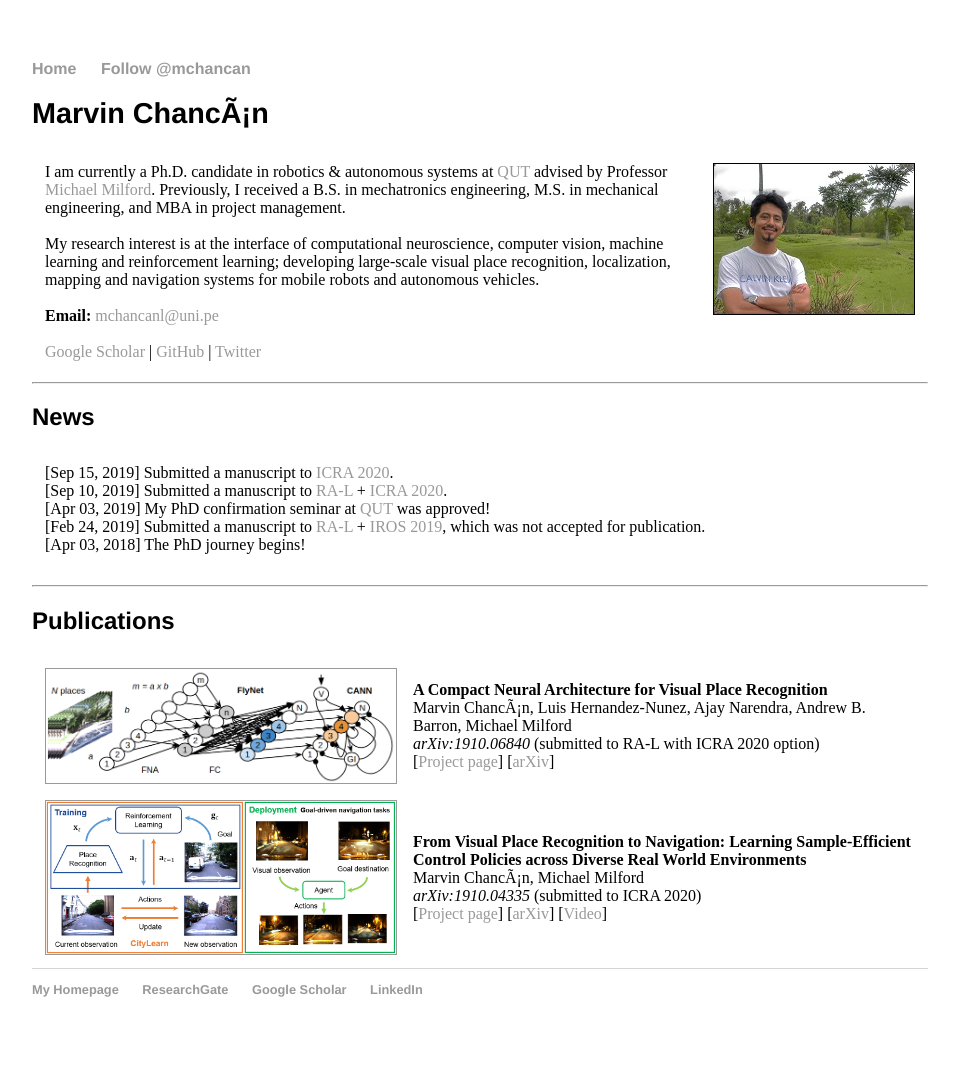
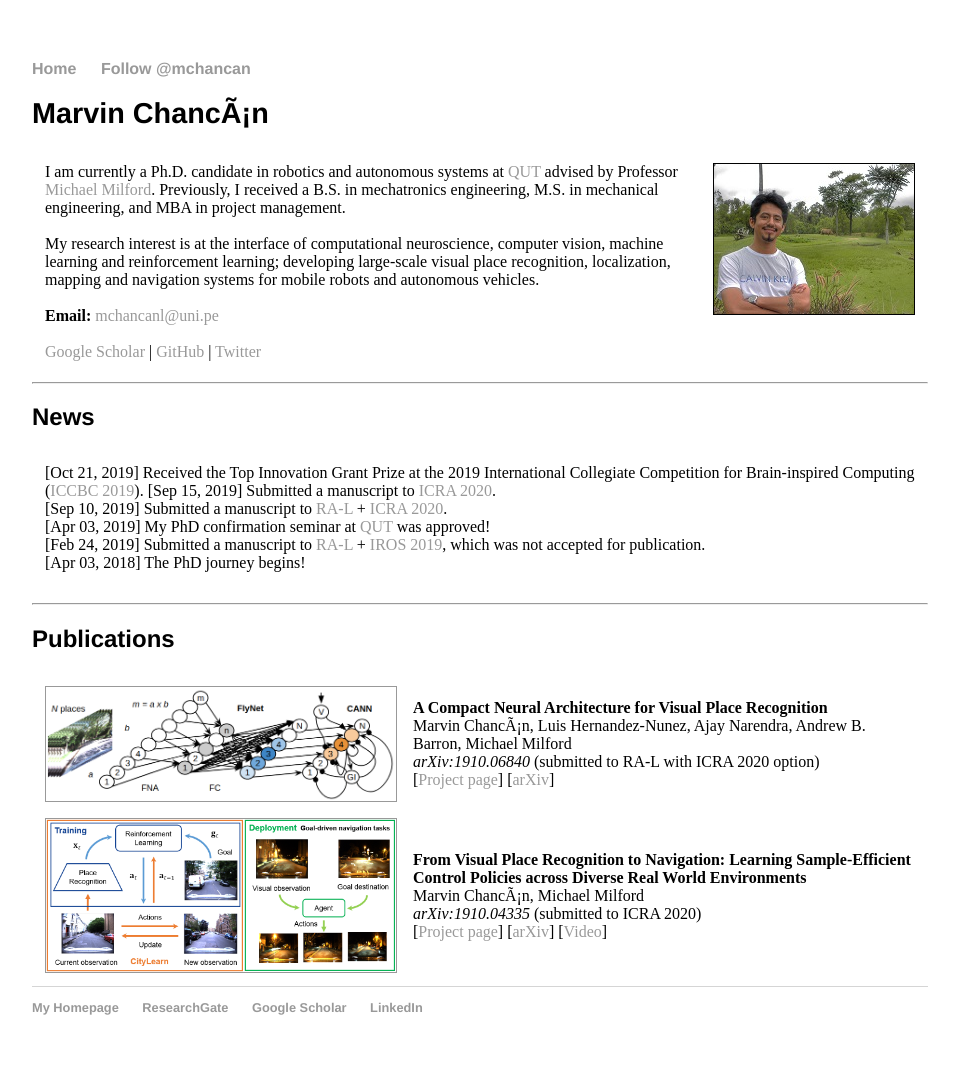
Before and after one commit to mchancan/mchancan.github.io, a Jekyll site: the page built from index.html, in a window 1280 px wide. Shown: the whole page, without its empty margins (160-1119 px from the left). Built offline with Jekyll 4.4.1, drawn with Linux system fonts in a browser that asks for light colours; comment, search, counter and statistics services are not loaded.

Commit message:
Update index.html

```diff
--- a/index.html
+++ b/index.html
@@ -7,7 +7,7 @@ title: Marvin Chancán
 <table border="0" cellpadding="3" cellspacing="10">
 	<tr>
 		<td>
-			I am currently a Ph.D. candidate in robotics & autonomous systems at <a href="https://qut.edu.au">QUT</a> advised by Professor <a href="https://scholar.google.com/citations?user=TDSmCKgAAAAJ">Michael Milford</a>.
+			I am currently a Ph.D. candidate in robotics and autonomous systems at <a href="https://qut.edu.au">QUT</a> advised by Professor <a href="https://scholar.google.com/citations?user=TDSmCKgAAAAJ">Michael Milford</a>.
 			Previously, I received a B.S. in mechatronics engineering, M.S. in mechanical engineering, and MBA in project management. <br> <br>
 			My research interest is at the interface of computational neuroscience, computer vision, machine learning and reinforcement learning;
 			developing large-scale visual place recognition, localization, mapping and navigation systems for mobile robots and autonomous vehicles. <br> <br>
@@ -28,6 +28,7 @@ title: Marvin Chancán
 <table border="0" cellpadding="3" cellspacing="10">
 	<tr>
 		<td>
+			[Oct 21, 2019] Received the Top Innovation Grant Prize at the 2019 International Collegiate Competition for Brain-inspired Computing (<a href="https://contest.cbicr.org/en/">ICCBC 2019</a>).
 			[Sep 15, 2019] Submitted a manuscript to <a href="http://icra2020.org">ICRA 2020</a>. </br>
 			[Sep 10, 2019] Submitted a manuscript to <a href="http://ieee-ras.org/publications/ra-l">RA-L</a> + <a href="http://icra2020.org">ICRA 2020</a>. </br>
 			[Apr 03, 2019] My PhD confirmation seminar at <a href="https://qut.edu.au">QUT</a> was approved! </br>
```
